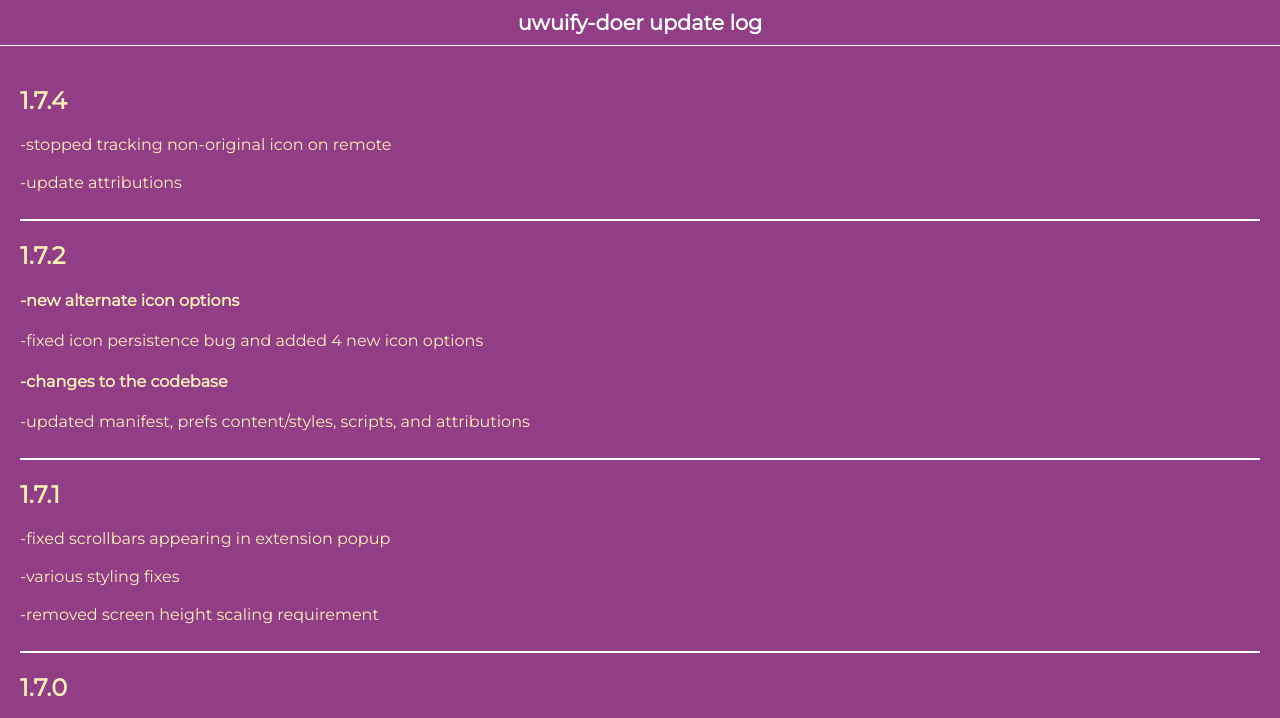
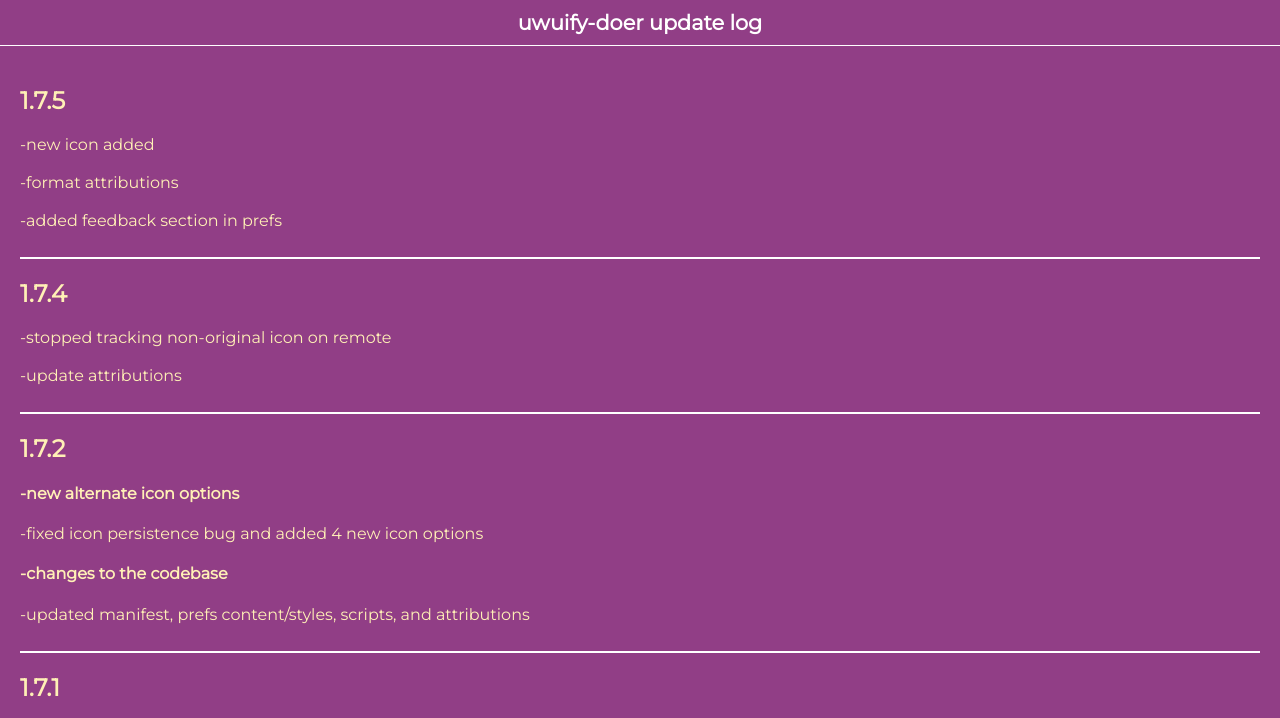
Before and after one commit to willowyx/name-pending, a plain HTML site: page uwuify/updatelog/index.html in a window 1280 px wide. Shown: the top 718 px of the page. Drawn offline with Linux system fonts and the light colour scheme.

Commit message:
uwuify 1.7.5

```diff
--- a/uwuify/updatelog/index.html
+++ b/uwuify/updatelog/index.html
@@ -75,6 +75,16 @@
     </div>
 
     <div class="container">
+        <div class="pref-section">
+            <h2>1.7.5</h2>
+            <div>
+                -new icon added<br><br>
+                -format attributions<br><br>
+                -added feedback section in prefs
+            </div>
+        </div>
+        <br>
+        <hr>
         <div class="pref-section">
             <h2>1.7.4</h2>
             <div>
```
